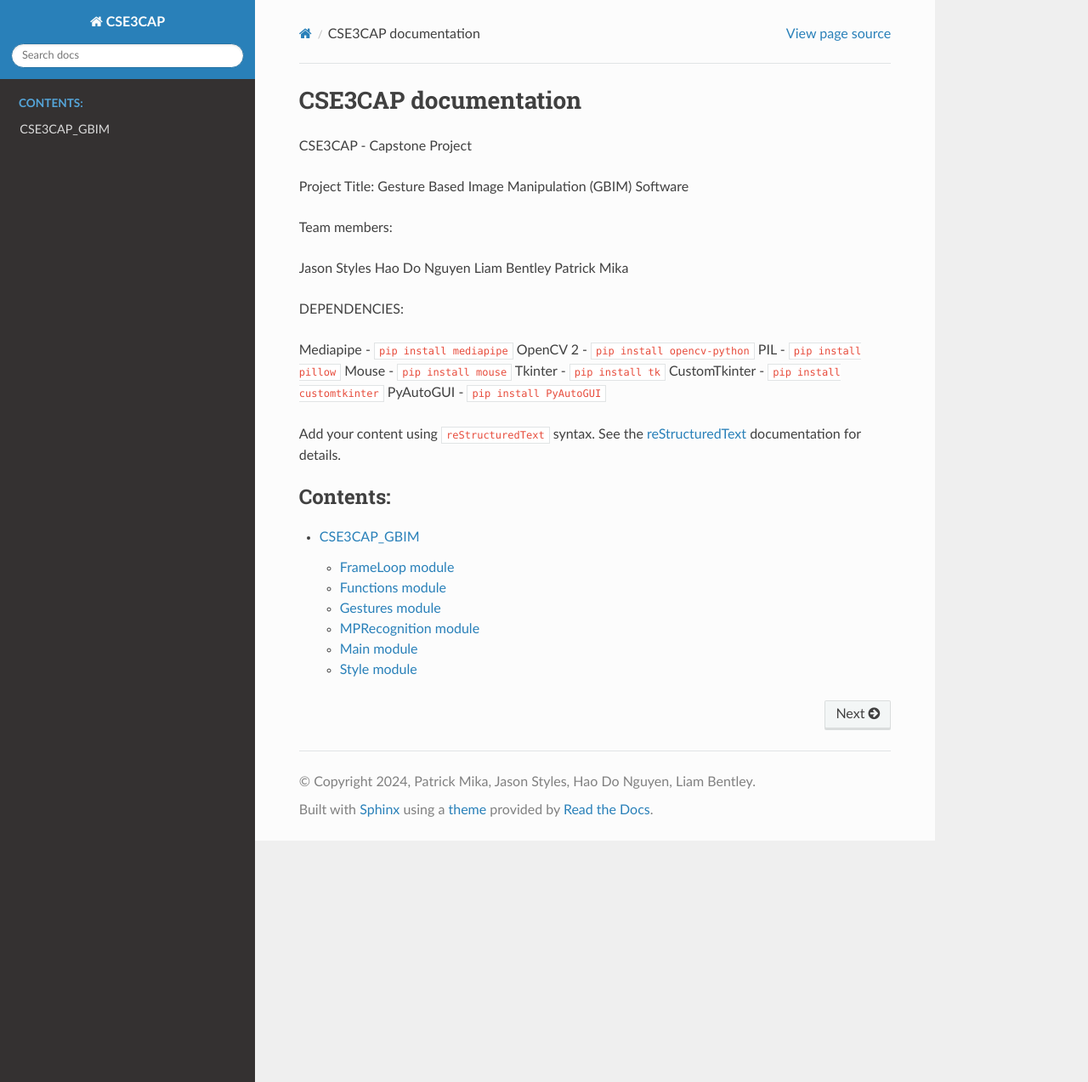
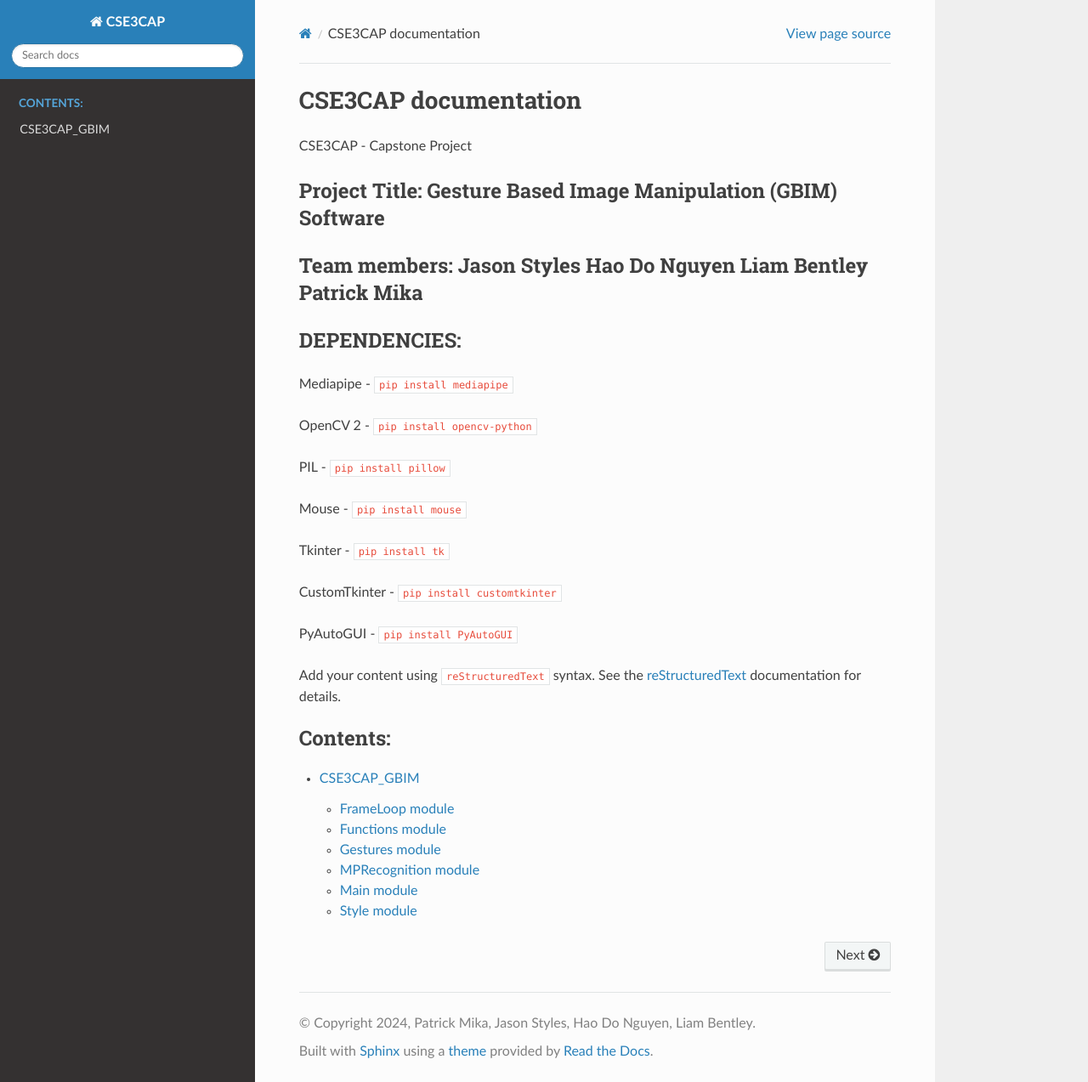
Before and after one commit to jasonjason5/CSE3CAP_GBIM, a Sphinx documentation site: the page built from Docs/source/index.rst, in a window 1280 px wide and 1273 px high. Shown: the whole window at 85% size. Built offline with Sphinx 7.4.7 and the Read the Docs theme 3.1.0, drawn with Linux system fonts in a browser that asks for light colours.

```diff
--- a/Docs/source/index.rst
+++ b/Docs/source/index.rst
@@ -8,20 +8,29 @@ CSE3CAP documentation
 
 CSE3CAP - Capstone Project
 
+--------------
 Project Title: Gesture Based Image Manipulation (GBIM) Software
+--------------
+-------------
+Team members: Jason Styles Hao Do Nguyen Liam Bentley Patrick Mika
+-------------
 
-Team members:
-
-Jason Styles Hao Do Nguyen Liam Bentley Patrick Mika
-
+-------------
 DEPENDENCIES:
+-------------
 
 Mediapipe - ``pip install mediapipe``
+
 OpenCV 2 - ``pip install opencv-python``
+
 PIL - ``pip install pillow``
+
 Mouse - ``pip install mouse``
+
 Tkinter - ``pip install tk``
+
 CustomTkinter - ``pip install customtkinter``
+
 PyAutoGUI - ``pip install PyAutoGUI``
 
 Add your content using ``reStructuredText`` syntax. See the
```
